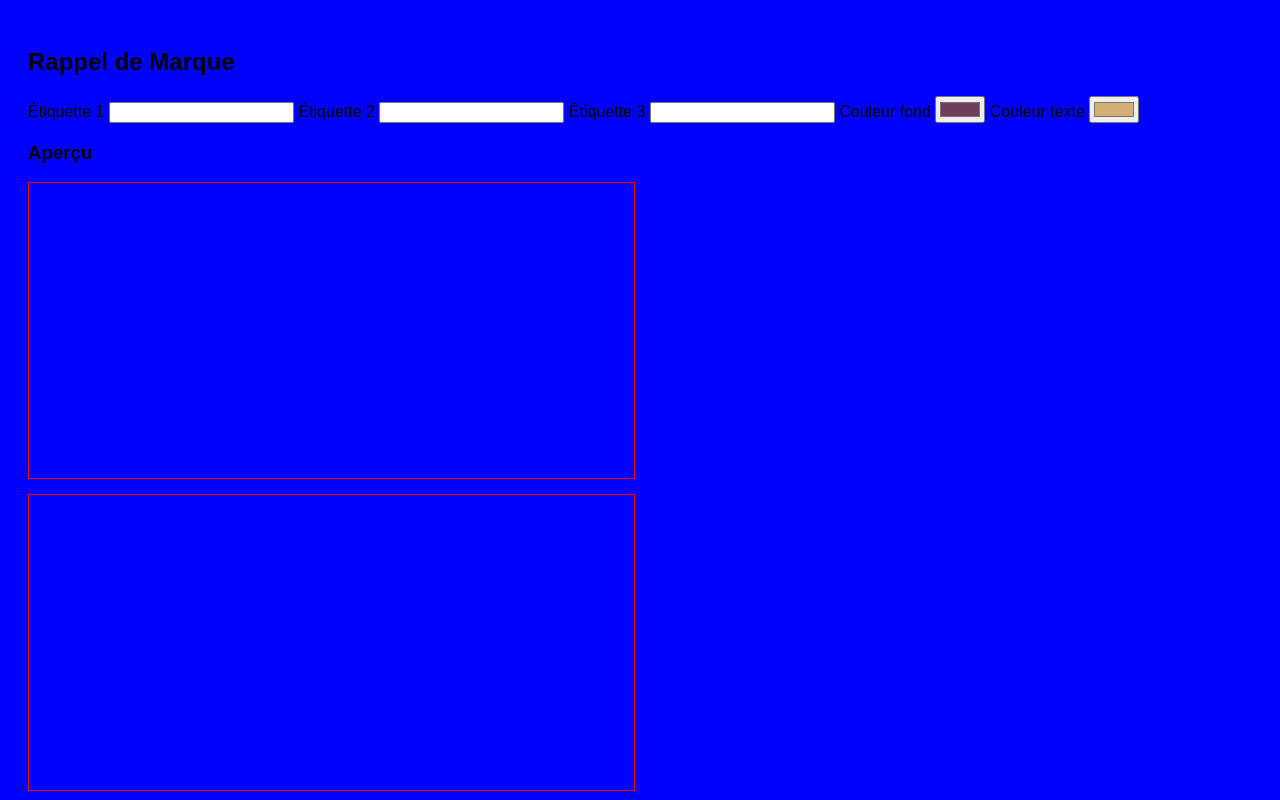
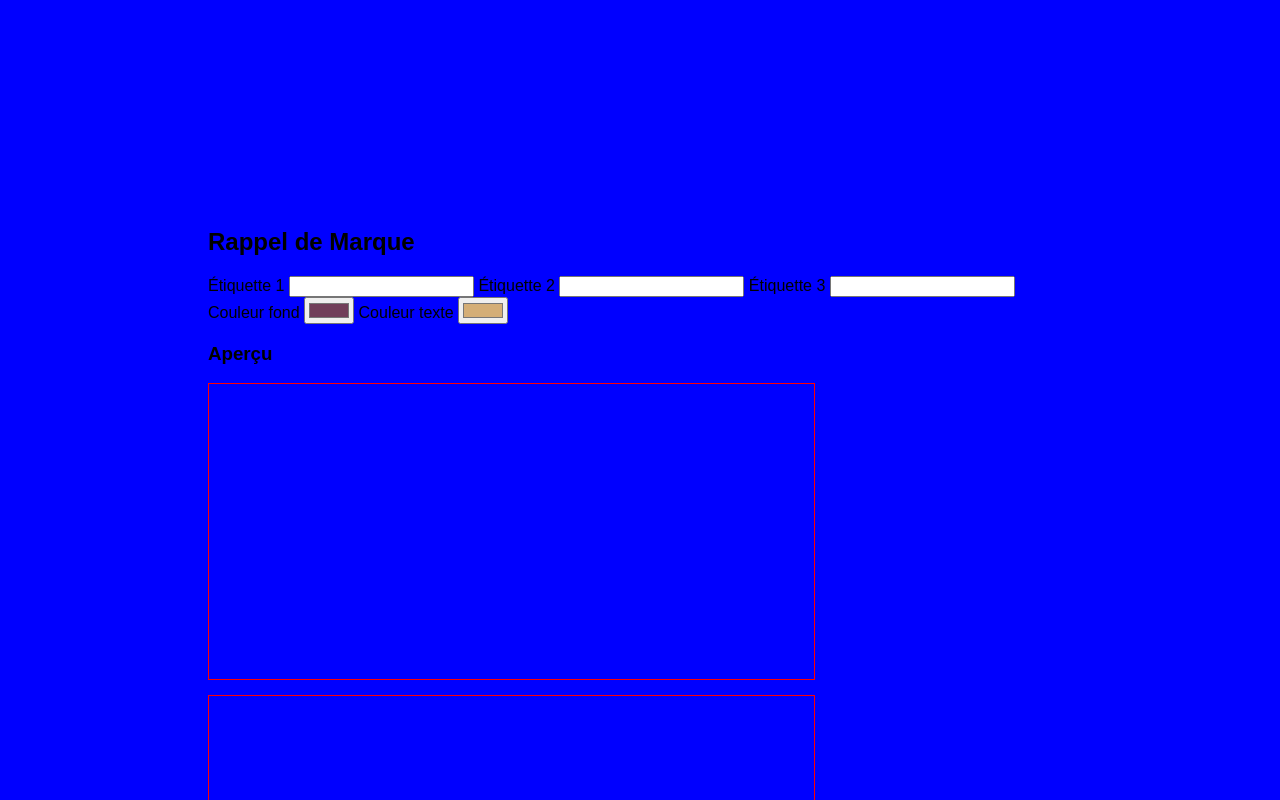
Before and after one commit to LrvrChristophe/rappel-de-marque, a plain HTML site: page index.html in a window 1280 px wide. Shown: the top 800 px of the page. Drawn offline with Linux system fonts and the light colour scheme.

Commit message:
Update main.css

```diff
--- a/main.css
+++ b/main.css
@@ -1,7 +1,7 @@
 body {
   font-family: sans-serif;
   background-color:blue;
-  padding: 20px;
+  padding: 200px;
 }
 
 input[type=text] {
```
